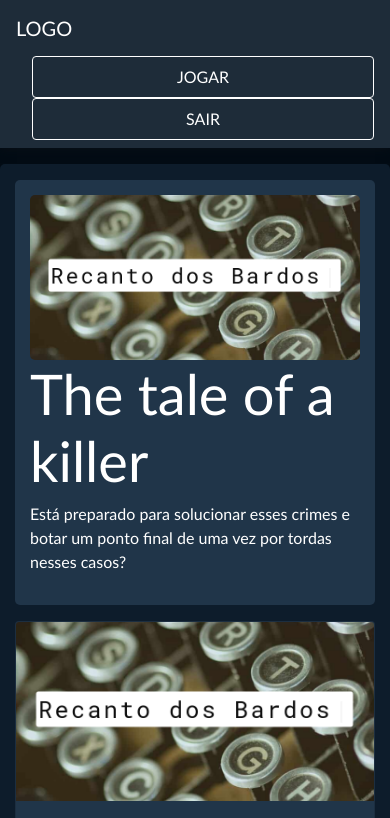
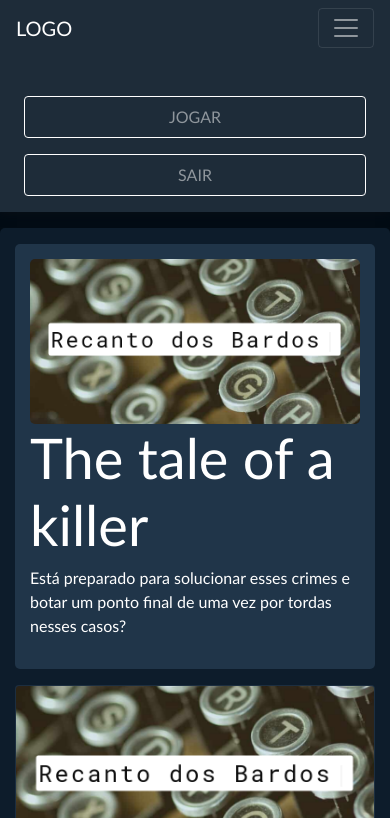
Before and after one commit to Jonathaannn/Game-The-tale-of-a-killer, a plain HTML site: page pages/site.html in a window 390 px wide. Both pictures are taken after a click on the button 346 px from the left and 28 px from the top of the page. Shown: the top 818 px of the page. Drawn offline with nearby package versions, Linux system fonts and the light colour scheme.

Commit message:
ajustes finos no cliente

```diff
--- a/pages/site.html
+++ b/pages/site.html
@@ -17,26 +17,26 @@
 
 <body>
 
-    <nav class="navbar navbar-expand-sm">
+    <nav class="navbar navbar-expand-sm navbar-dark">
         <div class="container-md">
             <!--Logo-->
             <a class="navbar-brand text-white" href="#">LOGO</a>
 
             <!--Botão-->
-            <button class="navbar-toggler collapsed" data-toggle="collapse" data-target="#menu" aria-expanded="false">
+            <button class="navbar-toggler" data-toggle="collapse" data-target="#menu">
                 <span class="navbar-toggler-icon"></span>
             </button>
 
             <!--Navegação-->
             <div class="navbar-collapse collapse" id="menu">
                 <ul class="navbar-nav ml-auto">
-                    <li class="nav-item ml-3">
-                        <h4 class="text-white" id="logado"></h4>
+                    <li class="nav-item m-2">
+                        <h4 class="navbar-brand text-white" id="logado"></h4>
                     </li>
-                    <li class="nav-item ml-3">
+                    <li class="nav-item m-2">
                         <a class="nav-link btn" onclick="sair()" href="#">JOGAR</a>
                     </li>
-                    <li class="nav-item ml-3">
+                    <li class="nav-item m-2">
                         <a class="nav-link btn" onclick="sair()">SAIR</a>
                     </li>
                 </ul>
```
